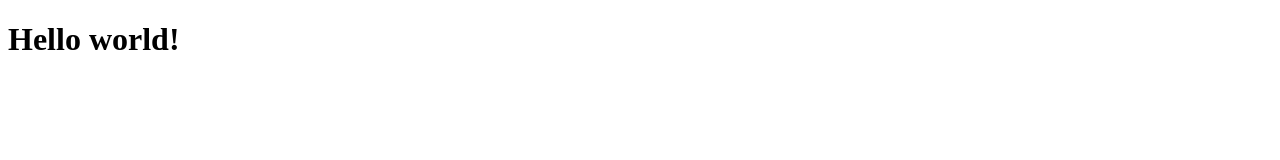
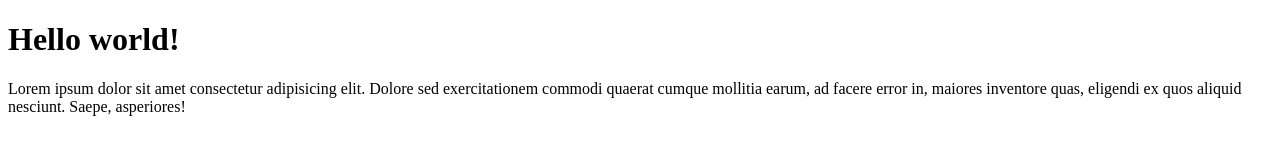
Before and after one commit to DEDEMASTARI/git-tes-2, a plain HTML site: page index.html in a window 1280 px wide. Drawn offline with Linux system fonts and the light colour scheme.

Commit message:
menambahkan paragraf

```diff
--- a/index.html
+++ b/index.html
@@ -8,5 +8,11 @@
   </head>
   <body>
     <h1>Hello world!</h1>
+    <p>
+      Lorem ipsum dolor sit amet consectetur adipisicing elit. Dolore sed
+      exercitationem commodi quaerat cumque mollitia earum, ad facere error in,
+      maiores inventore quas, eligendi ex quos aliquid nesciunt. Saepe,
+      asperiores!
+    </p>
   </body>
 </html>
```
